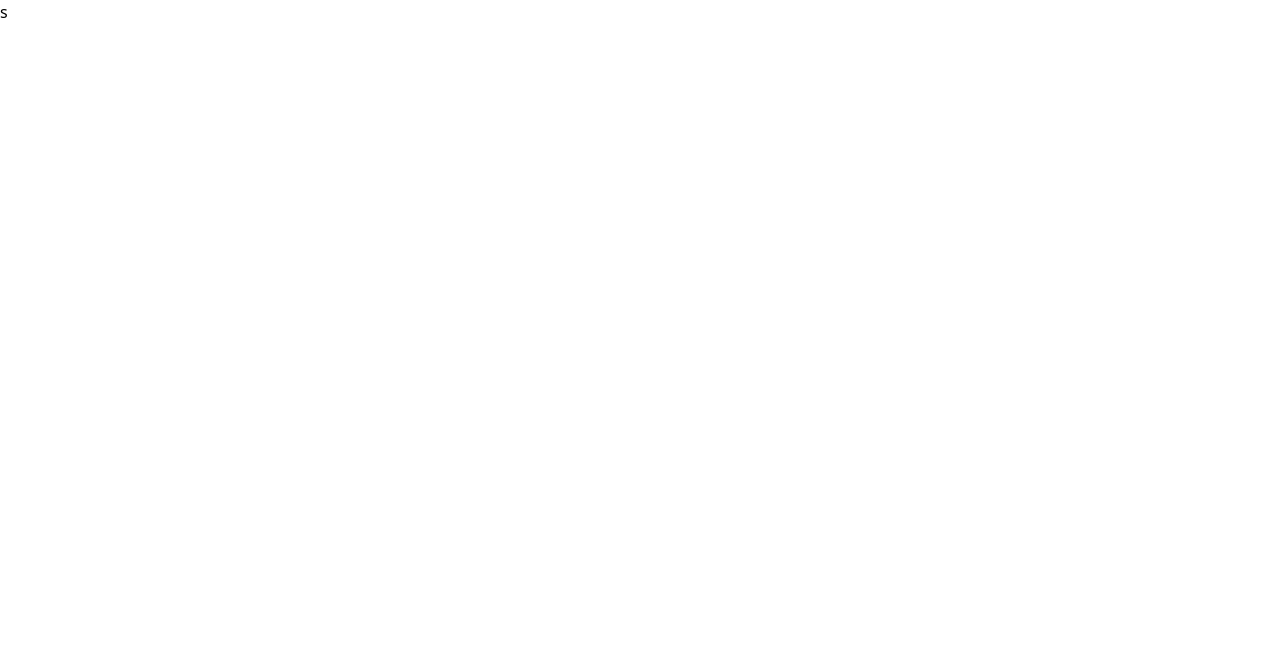
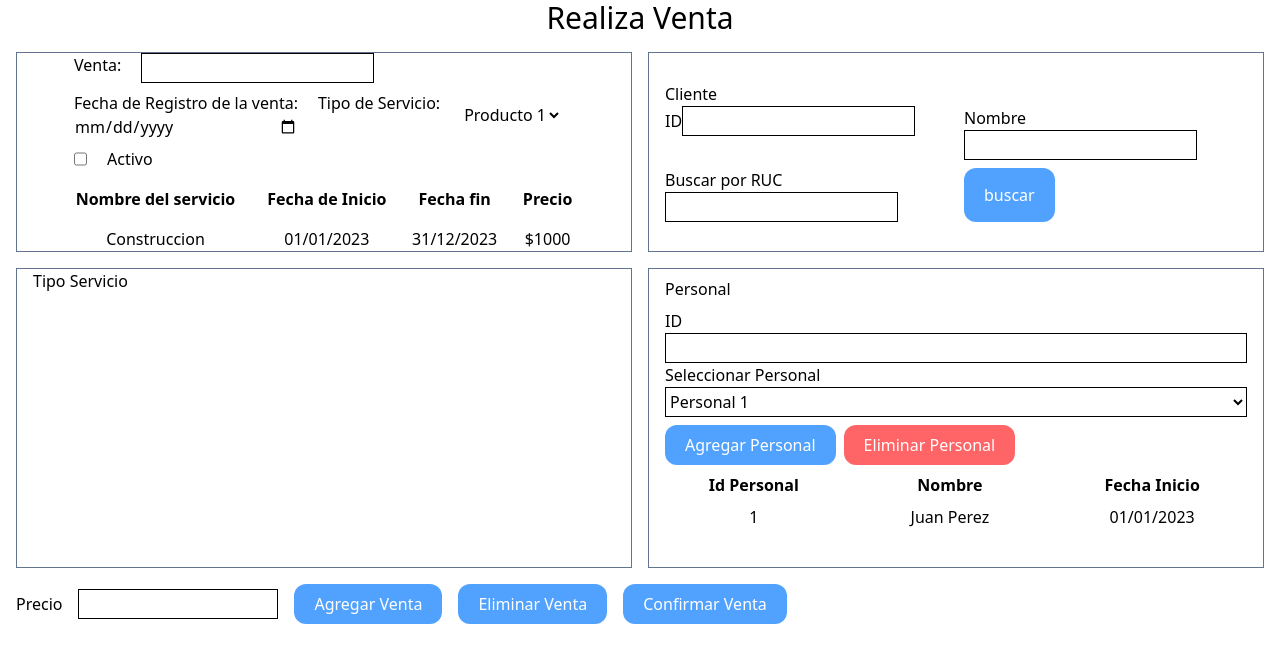
Before and after one commit to Laszlo-Caballero/murgisa-frontend, a Next.js app: page /ventas in a window 1280 px wide. Shown: the top 662 px of the page. Built offline with nearby package versions, Linux system fonts and the light colour scheme.

Commit message:
Agregar enlaces de navegación en la página de inicio y crear componente de botón reutilizable

```diff
--- a/src/app/page.tsx
+++ b/src/app/page.tsx
@@ -1,7 +1,20 @@
+import Link from "next/link";
+
 export default function Home() {
   return (
-    <div>
-      <p className="text-[69px] text-yellow-400">hola</p>
+    <div className="flex p-2 gap-x-4">
+      <Link
+        href="/ventas"
+        className="py-2 px-5 max-w-max bg-blue-400 text-white rounded-xl"
+      >
+        Ventas
+      </Link>
+      <Link
+        href="/mantenimiento/preventivo"
+        className="py-2 px-5 max-w-max bg-blue-400 text-white rounded-xl"
+      >
+        Mantenimiento Preventivo
+      </Link>
     </div>
   );
 }
--- a/src/app/ventas/page.tsx
+++ b/src/app/ventas/page.tsx
@@ -1,5 +1,148 @@
+import Button from "@/components/button/Button";
 import React from "react";
 
 export default function VentasPagina() {
-  return <div>s</div>;
+  return (
+    <div className="w-full flex flex-col items-center justify-center px-4">
+      <p className="text-3xl">Realiza Venta</p>
+      <div className="w-full flex gap-x-4 mt-4">
+        <div className="w-full flex flex-col justify-center items-center border border-slate-500">
+          <div className="flex w-[500px] flex-wrap gap-x-5 gap-y-2">
+            <label htmlFor="txtVenta">Venta:</label>
+            <input type="text" id="txtVenta" className="border h-[30px]" />
+            <div className="flex flex-col">
+              <label htmlFor="fechaRegistro">
+                Fecha de Registro de la venta:
+              </label>
+              <input type="date" id="fechaRegistro" />
+            </div>
+
+            <label htmlFor="selectProducto">Tipo de Servicio:</label>
+            <select id="selectProducto">
+              <option value="1">Producto 1</option>
+              <option value="2">Producto 2</option>
+              <option value="3">Producto 3</option>
+            </select>
+
+            <input type="checkbox" id="chkActivo" />
+            <label htmlFor="chkActivo">Activo</label>
+          </div>
+
+          <table>
+            <thead>
+              <tr>
+                <th className="p-4">Nombre del servicio</th>
+                <th className="px-4">Fecha de Inicio</th>
+                <th className="px-4">Fecha fin</th>
+                <th className="px-4">Precio</th>
+              </tr>
+            </thead>
+
+            <tbody>
+              <tr>
+                <td className="text-center">Construccion</td>
+                <td className="text-center">01/01/2023</td>
+                <td className="text-center">31/12/2023</td>
+                <td className="text-center">$1000</td>
+              </tr>
+            </tbody>
+          </table>
+        </div>
+        <div className="w-full flex flex-col justify-center border border-slate-500">
+          <p className="px-4">Cliente</p>
+          <div className="grid grid-cols-2 gap-x-4 gap-y-2 px-4">
+            <div>
+              <label htmlFor="idCliente">ID</label>
+              <input type="text" id="idCliente" className="border h-[30px]" />
+            </div>
+            <div>
+              <label htmlFor="nombreCliente">Nombre</label>
+              <input
+                type="text"
+                id="nombreCliente"
+                className="border h-[30px]"
+              />
+            </div>
+            <div>
+              <label htmlFor="buscarRuc">Buscar por RUC</label>
+              <input type="text" id="buscarRuc" className="border h-[30px]" />
+            </div>
+            <button className="py-2 px-5 max-w-max bg-blue-400 text-white rounded-xl">
+              buscar
+            </button>
+          </div>
+        </div>
+      </div>
+
+      <div className="flex w-full gap-x-4 mt-4">
+        <div className="flex flex-col w-full h-[300px] border border-slate-500">
+          <p className="px-4">Tipo Servicio</p>
+        </div>
+        <div className="flex flex-col w-full border border-slate-500">
+          <p className="px-4 py-2">Personal</p>
+          <div className="flex flex-col w-full px-4">
+            <label htmlFor="idPersonal">ID</label>
+            <input
+              type="text"
+              id="idPersonal"
+              className="border h-[30px] px-4"
+            />
+          </div>
+
+          <div className="flex flex-col w-full  px-4">
+            <label htmlFor="personal" className="">
+              Seleccionar Personal
+            </label>
+            <select id="personal" className="border h-[30px]">
+              <option value="1">Personal 1</option>
+              <option value="2">Personal 2</option>
+              <option value="3">Personal 3</option>
+            </select>
+          </div>
+
+          <div className="flex w-full px-4 py-2 gap-x-2">
+            <button className="py-2 px-5 max-w-max bg-blue-400 text-white rounded-xl">
+              Agregar Personal
+            </button>
+            <button className="py-2 px-5 max-w-max bg-red-400 text-white rounded-xl">
+              Eliminar Personal
+            </button>
+          </div>
+
+          <table>
+            <thead>
+              <tr>
+                <th>Id Personal</th>
+                <th>Nombre</th>
+                <th>Fecha Inicio</th>
+              </tr>
+            </thead>
+            <tbody>
+              <tr>
+                <td className="text-center py-2">1</td>
+                <td className="text-center">Juan Perez</td>
+                <td className="text-center">01/01/2023</td>
+              </tr>
+            </tbody>
+          </table>
+        </div>
+      </div>
+
+      <div className="flex w-full items-center gap-x-4 mt-4">
+        <label htmlFor="precio">Precio</label>
+        <input
+          type="text"
+          id="precio"
+          className="border h-[30px] px-4 w-full max-w-[200px]"
+        />
+
+        <Button title="Agregar Venta" />
+        <Button title="Eliminar Venta" />
+
+        <button className="py-2 px-5 max-w-max bg-blue-400 text-white rounded-xl">
+          Confirmar Venta
+        </button>
+      </div>
+    </div>
+  );
 }
--- /dev/null
+++ b/src/components/button/Button.tsx
@@ -0,0 +1,11 @@
+interface ButtonProps {
+  title: string;
+}
+
+export default function Button({ title }: ButtonProps) {
+  return (
+    <button className="py-2 px-5 max-w-max bg-blue-400 text-white rounded-xl">
+      {title}
+    </button>
+  );
+}
```
